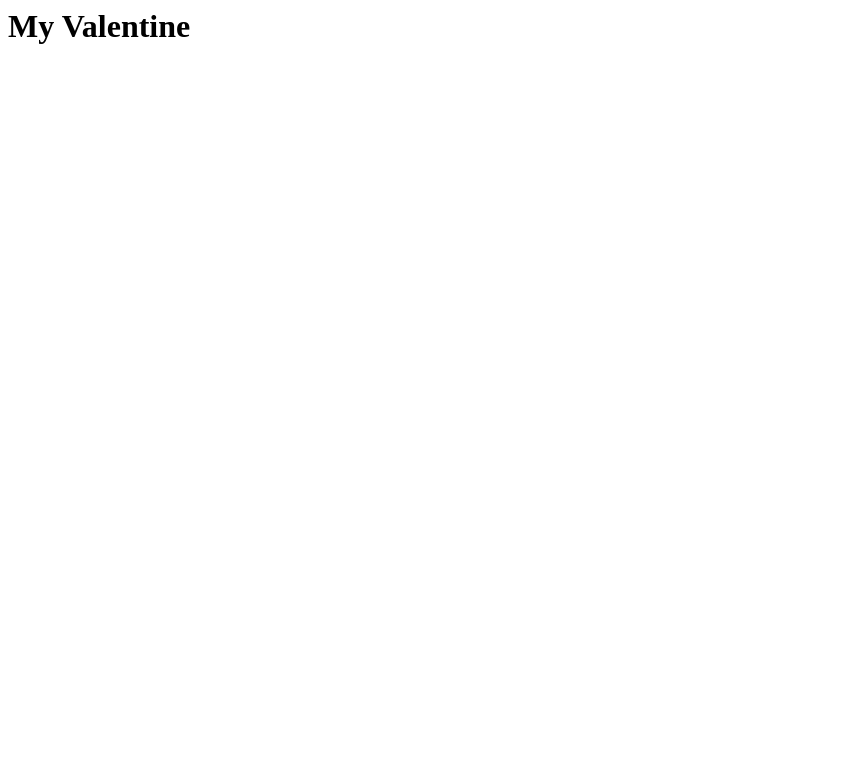
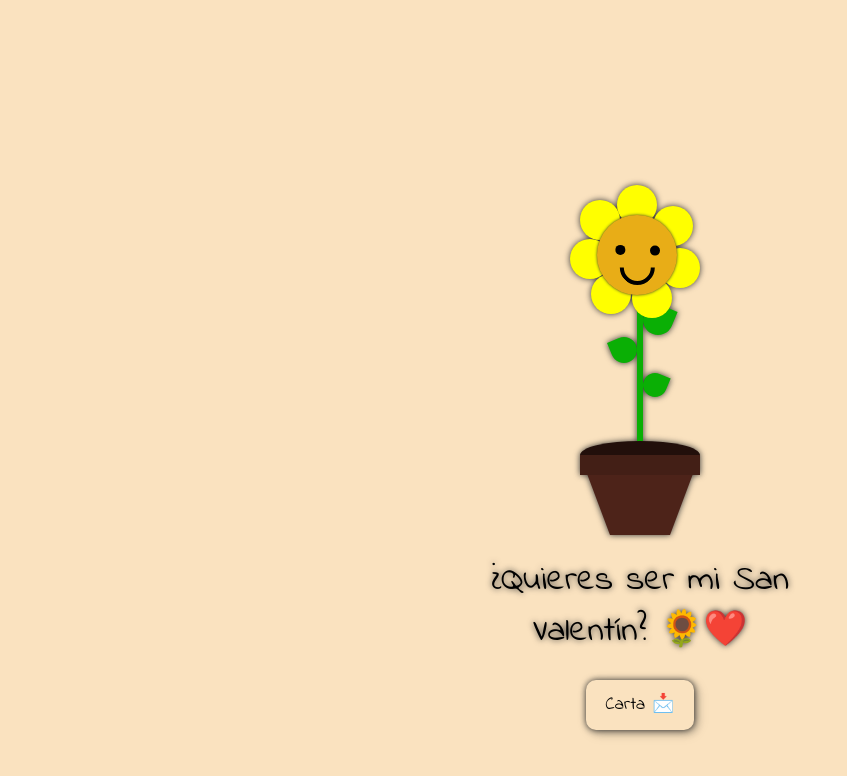
Before and after one commit to AldairRT/Crispy, a plain HTML site: page index.html in a window 1280 px wide. Shown: the whole page, without its empty margins (0-847 px from the left). Drawn offline with Linux system fonts and the light colour scheme.

Commit message:
se agrego archivos clave

```diff
--- a/index.html
+++ b/index.html
@@ -1 +1,50 @@
-<h1>My Valentine</h1>
+<!DOCTYPE html>
+<html lang="en">
+<head>
+  <meta charset="UTF-8">
+  <title>My Love ❤️</title>
+  <link href="https://fonts.googleapis.com/css?family=Indie+Flower" rel="stylesheet">
+  <link href="https://fonts.googleapis.com/css?family=Great+Vibes|Dancing+Script|Parisienne|Sacramento|Allura|Satisfy|Tangerine" rel="stylesheet">
+  <meta name="viewport" content="width=device-width, initial-scale=1">
+  <link rel="stylesheet" href="./style.css">
+</head>
+<body>
+<div class='wrapper'>
+  <div class='plant'>
+    <div class='flower'>
+      <div class='head'>
+        <div class='face'></div>
+      </div>
+    </div>
+    <div class='leaf__one'></div>
+    <div class='leaf__two'></div>
+    <div class='leaf__three'></div>
+  </div>
+  <div class='pot'>
+    <div class='top'></div>
+  </div>
+  <div class='text'> ¿Quieres ser mi San Valentín? 🌻❤️
+    <br>
+  </div>
+
+  <div class="download-section">
+    <a href="./Carta.pdf" download="Carta.pdf">
+      <button>Carta 📩</button>
+    </a>
+  </div>
+</div>
+<div class='whitespace'></div>
+
+<!--
+
+Buy me a coffee:
+
+    * https://buymeacoffee.com/alexx.dev
+    * https://www.tiktok.com/@alexx.dev?is_from_webapp=1&sender_device=pc
+
+-->
+
+<script src="script.js"></script>
+
+</body>
+</html>
--- /dev/null
+++ b/script.js
@@ -0,0 +1,31 @@
+document.addEventListener("DOMContentLoaded", function() {
+    const audio = new Audio("love.mp3");
+
+    const playAudio = () => {
+        audio.play().catch(error => {
+            console.log("Reproducción automática bloqueada, esperando interacción del usuario.");
+        });
+    };
+
+    playAudio();
+
+    document.body.addEventListener("click", () => {
+        audio.play();
+    }, { once: true });
+});
+
+document.addEventListener('contextmenu', function (e) {
+  e.preventDefault();
+});
+
+document.addEventListener('keydown', function (e) {
+  if (e.key === 'F12') {
+    e.preventDefault();
+  }
+  if (e.ctrlKey && e.shiftKey && e.key === 'I') {
+    e.preventDefault();
+  }
+  if (e.ctrlKey && e.key === 'u') {
+    e.preventDefault();
+  }
+});
--- /dev/null
+++ b/style.css
@@ -0,0 +1,275 @@
+html, body {
+  height: 100%;
+  width: 100%;
+  position: absolute;
+  margin: 0;
+  padding: 0;
+  overflow: hidden;
+  background: #fae2bf;
+}
+
+.wrapper {
+  height: 340px;
+  width: 300px;
+  position: absolute;
+  top: 0;
+  left: 0;
+  right: 0;
+  bottom: 70px;
+  margin: auto;
+  z-index: 2;
+  filter: drop-shadow(0 0 3px #333);
+}
+
+.wrapper .plant {
+  height: 150px;
+  width: 6px;
+  position: absolute;
+  left: 0;
+  right: 0;
+  bottom: 90px;
+  margin: auto;
+  background: #0aaf05;
+  z-index: 1;
+  transform-origin: center bottom;
+  animation: lean 3s 0.5s infinite;
+}
+.wrapper .plant .leaf__one {
+  height: 30px;
+  width: 30px;
+  background: #0aaf05;
+  position: relative;
+  top: 10px;
+  left: 6px;
+  border-top-left-radius: 100%;
+  border-top-right-radius: 100%;
+  border-bottom-left-radius: 100%;
+  transform: rotateZ(-67.5deg);
+  z-index: -2;
+}
+.wrapper .plant .leaf__two {
+  height: 26px;
+  width: 26px;
+  background: #0aaf05;
+  position: relative;
+  top: 12px;
+  right: 26px;
+  border-top-left-radius: 100%;
+  border-top-right-radius: 100%;
+  border-bottom-right-radius: 100%;
+  transform: rotateZ(67.5deg);
+}
+.wrapper .plant .leaf__three {
+  height: 24px;
+  width: 24px;
+  background: #0aaf05;
+  position: relative;
+  top: 22px;
+  left: 6px;
+  border-top-left-radius: 100%;
+  border-top-right-radius: 100%;
+  border-bottom-left-radius: 100%;
+  transform: rotateZ(-67.5deg);
+}
+.wrapper .plant .flower {
+  height: 80px;
+  width: 80px;
+  position: absolute;
+  top: -80px;
+  left: -40px;
+  animation: rotate 3s 0.5s infinite;
+}
+.wrapper .plant .flower::before {
+  content: "";
+  height: 40px;
+  width: 40px;
+  position: absolute;
+  top: -30px;
+  left: 20px;
+  background: #ffff00;
+  border-radius: 100%;
+  z-index: -1;
+  box-shadow: -37px 15px #ffff00, -47px 54px #ffff00, -26px 89px #ffff00, 15px 93px #ffff00, 43px 63px #ffff00, 36px 21px #ffff00;
+}
+.wrapper .plant .flower .head {
+  height: 80px;
+  width: 80px;
+  position: absolute;
+  border-radius: 100%;
+  background: #E8AD17;
+  box-shadow: 0 0 3px #333;
+  z-index: 10;
+}
+.wrapper .plant .flower .head .face {
+  height: 26.6666666667px;
+  width: 26.6666666667px;
+  position: absolute;
+  left: 0;
+  right: 0;
+  bottom: 10px;
+  margin: auto;
+  border: 4px transparent solid;
+  border-bottom: 4px black solid;
+  border-right: 4px black solid;
+  border-radius: 100%;
+  transform: rotate(45deg);
+  z-index: 10;
+}
+.wrapper .plant .flower .head .face::before, .wrapper .plant .flower .head .face::after {
+  content: "";
+  height: 10px;
+  width: 10px;
+  position: absolute;
+  top: -10px;
+  background: black;
+  border-radius: 100%;
+}
+.wrapper .plant .flower .head .face::before {
+  top: 8px;
+  left: -16px;
+}
+.wrapper .plant .flower .head .face::after {
+  top: -16px;
+  right: 8px;
+}
+.wrapper .pot {
+  height: 80px;
+  width: 60px;
+  background: #4D2319;
+  position: absolute;
+  left: 0;
+  right: 0;
+  bottom: 0;
+  margin: auto;
+}
+.wrapper .pot .top {
+  height: 20px;
+  width: 120px;
+  position: absolute;
+  left: -30px;
+  background: #431f16;
+  z-index: 2;
+}
+.wrapper .pot .top::after {
+  content: "";
+  height: 14px;
+  width: 120px;
+  position: absolute;
+  top: -14px;
+  left: 0;
+  border: 0;
+  border-top: 14px #220F0B solid;
+  border-radius: 100%;
+}
+.wrapper .pot::before, .wrapper .pot::after {
+  content: "";
+  position: absolute;
+  border-color: #4D2319;
+  border-top-width: 40px;
+  border-right-width: 15px;
+  border-bottom-width: 40px;
+  border-left-width: 15px;
+  border-style: solid;
+  border-bottom-color: transparent;
+}
+.wrapper .pot::before {
+  left: -30px;
+  border-left-color: transparent;
+}
+.wrapper .pot::after {
+  right: -30px;
+  border-right-color: transparent;
+}
+.wrapper .text {
+  width: 360px;
+  position: absolute;
+  top: 360px;
+  left: -30px;
+  right: 0;
+  bottom: auto;
+  font-size: 35px;
+  text-align: center;
+  font-family: "Indie Flower";
+}
+
+.whitespace {
+  height: 40px;
+  position: absolute;
+  bottom: -40px;
+}
+
+@keyframes lean {
+  0% {
+    transform: rotate(0deg);
+  }
+  12.5% {
+    transform: rotate(-22.5deg);
+  }
+  25% {
+    transform: rotate(0deg);
+  }
+  50% {
+    transform: rotate(0deg);
+  }
+  62.5% {
+    transform: rotate(22.5deg);
+  }
+  75% {
+    transform: rotate(0deg);
+  }
+  100% {
+    transform: rotate(0deg);
+  }
+}
+@keyframes rotate {
+  0% {
+    transform: rotate(0deg);
+  }
+  12.5% {
+    transform: rotate(22.5deg);
+  }
+  25% {
+    transform: rotate(0deg);
+  }
+  50% {
+    transform: rotate(0deg);
+  }
+  62.5% {
+    transform: rotate(-22.5deg);
+  }
+  75% {
+    transform: rotate(0deg);
+  }
+  100% {
+    transform: rotate(0deg);
+  }
+}
+
+
+.download-section {
+  text-align: center;
+  margin-top: 485px;
+  position: relative;
+}
+
+.download-section a {
+  text-decoration: none;
+}
+
+.download-section button {
+  background-color: #fae2bf;
+  color: #000;
+  border: none;
+  padding: 12px 20px;
+  font-size: 18px;
+  font-family: 'Indie Flower';
+  border-radius: 10px;
+  cursor: pointer;
+  transition: 0.3s;
+  box-shadow: 3px 3px 10px rgba(0, 0, 0, 0.2);
+}
+
+.download-section button:hover {
+  background-color: #e5c8a0;
+  transform: scale(1.05);
+}
```
Also changed, not shown: 2 other files.
